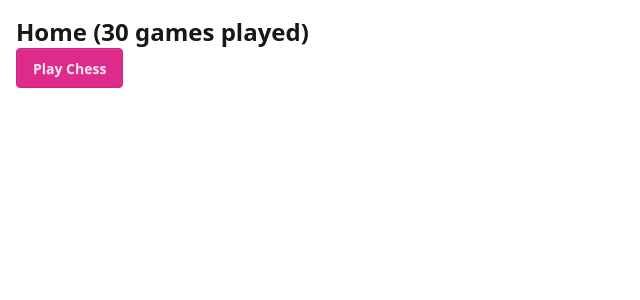
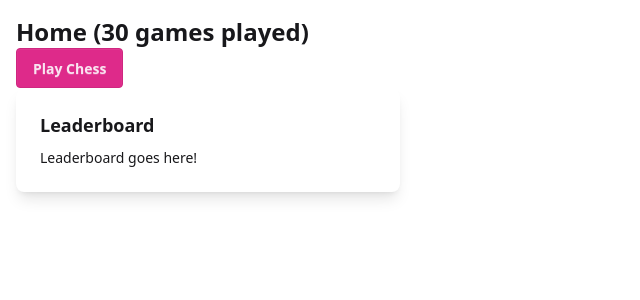
Before and after one commit to 2025-spring-adv-fe/tca-hendrix-chess, a React (Vite) app: page /#/ in a window 1280 px wide. Shown: the top 300 px of the page, without its empty margins (0-640 px from the left). Built offline with nearby package versions, Linux system fonts and the light colour scheme; the HTML template or start-up script is replaced by a standard one.

Commit message:
Card placeholder for leaderboard...

```diff
--- a/src/Home.tsx
+++ b/src/Home.tsx
@@ -31,6 +31,13 @@ export const Home: React.FC<HomeProps> = ({
         Play Chess
       </button>
 
+      <div className="card w-96 bg-base-100 card-md shadow-lg">
+        <div className="card-body">
+          <h2 className="card-title">Leaderboard</h2>
+          <p>Leaderboard goes here!</p>
+        </div>
+      </div>
+
     </>
   )
 
```
Lines whose indentation alone changed are shown as unchanged.
